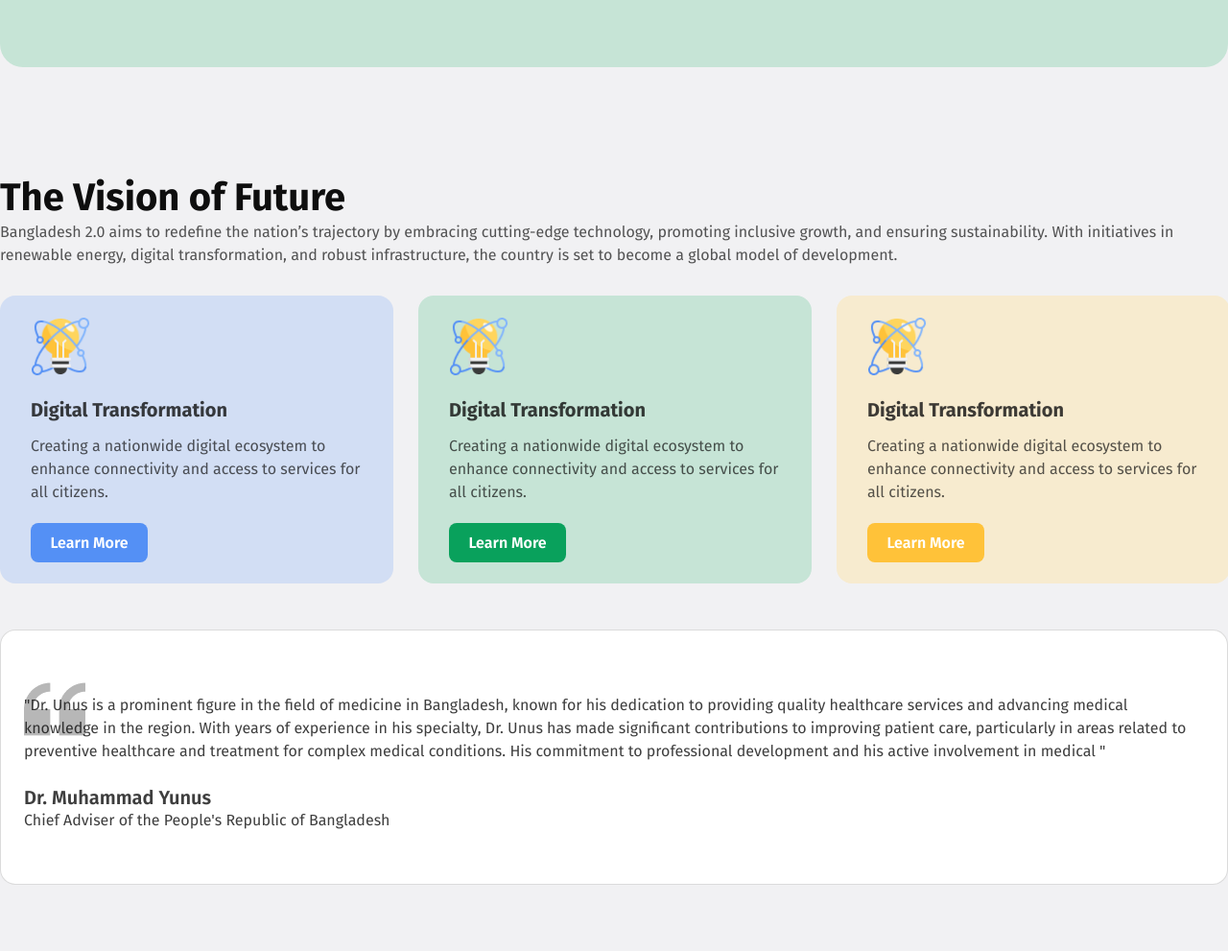
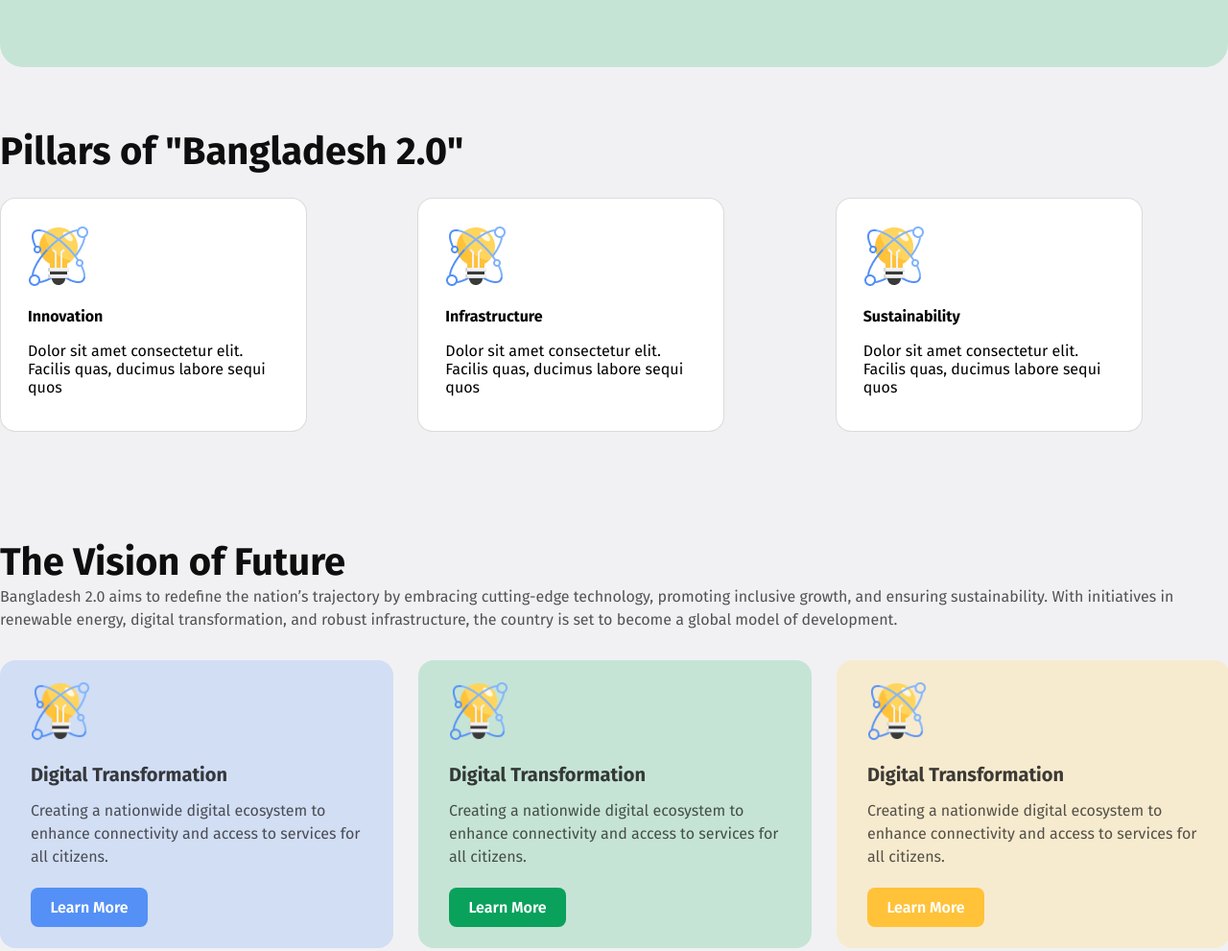
Before and after one commit to abulhasan7bd/assignment-1, a plain HTML site: page index.html in a window 1280 px wide. Shown: the part 640-1631 px from the top of the page at 96% size. Drawn offline with nearby package versions, Linux system fonts and the light colour scheme; files whose address does not match are found by name.

Commit message:
complete

```diff
--- a/index.html
+++ b/index.html
@@ -17,7 +17,7 @@
     <!-- nav start  -->
     <nav>
       <h1>Bangladesh 2.0</h1>
-      <button>Sign In</button><i class="ri-arrow-down-s-line"></i>
+      <button>Sign In</button>
     </nav>
     <!-- nav start end -->
 
@@ -38,6 +38,38 @@
       </div>
     </header>
     <!-- banner section end  -->
+
+    <!-- bd filler  -->
+    <section class="bd-piller">
+      <h1>Pillars of "Bangladesh 2.0"</h1>
+      <div class="piller-cards">
+        <div class="p-card">
+          <img src="./assets/card-icon.png" alt="" />
+          <h4>Innovation</h4>
+          <p>
+            Dolor sit amet consectetur elit. Facilis quas, ducimus labore sequi
+            quos
+          </p>
+        </div>
+        <div class="p-card">
+          <img src="./assets/card-icon.png" alt="" />
+          <h4>Infrastructure</h4>
+          <p>
+            Dolor sit amet consectetur elit. Facilis quas, ducimus labore sequi
+            quos
+          </p>
+        </div>
+        <div class="p-card">
+          <img src="./assets/card-icon.png" alt="" />
+          <h4>Sustainability</h4>
+          <p>
+            Dolor sit amet consectetur elit. Facilis quas, ducimus labore sequi
+            quos
+          </p>
+        </div>
+      </div>
+    </section>
+    <!-- bd filler  end-->
 
     <!-- feature section start  -->
     <section class="feature">
@@ -125,25 +157,33 @@
               Do you believe Bangladesh is on the right path toward becoming a
               developed nation?
             </td>
-            <td><button>Yes, I Agree <i class="ri-arrow-down-s-line"></i></button></td>
+            <td>
+              <button>Yes, I Agree <i class="ri-arrow-down-s-line"></i></button>
+            </td>
           </tr>
           <tr>
             <td>
               Do you believe Bangladesh is on the right path toward becoming a
               developed nation?
             </td>
-            <td><button>Yes, I Agree <i class="ri-arrow-down-s-line"></i></button></td>
+            <td>
+              <button>Yes, I Agree <i class="ri-arrow-down-s-line"></i></button>
+            </td>
           </tr>
           <tr>
             <td>
               Do you believe Bangladesh is on the right path toward becoming a
               developed nation?
             </td>
-            <td><button>Yes, I Agree <i class="ri-arrow-down-s-line"></i></button></td>
+            <td>
+              <button>Yes, I Agree <i class="ri-arrow-down-s-line"></i></button>
+            </td>
           </tr>
         </tbody>
       </table>
     </section>
+    <!-- your openion section end  -->
+
     <!-- news section start  -->
     <!-- 1  -->
     <section class="news">
--- a/style.css
+++ b/style.css
@@ -94,6 +94,37 @@ nav button:hover {
   width: 100%;
 }
 
+/* bd piller  */
+.bd-piller {
+  width: 1280px;
+  height: fit-content;
+  margin: 4rem auto;
+}
+.bd-piller h1 {
+  color: rgb(14, 14, 14);
+  font-size: 40px;
+  font-weight: 700;
+  margin-bottom: 24px;
+}
+.bd-piller .piller-cards {
+  display: grid;
+  grid-template-columns: repeat(3, 1fr);
+  grid-column-gap: 26px;
+  justify-content: center;
+  align-items: center;
+}
+.bd-piller .p-card {
+  width: 320px;
+  height: 244px;
+  box-sizing: border-box;
+  border: 1px solid rgba(14, 14, 14, 0.15);
+  border-radius: 16px;
+  background: rgb(255, 255, 255);
+  padding: 28px;
+}
+.bd-piller .p-card h4{
+  margin: 17px 0;
+}
 /* feature style  */
 .feature {
   width: 1280px;
@@ -236,7 +267,8 @@ nav button:hover {
 .openion table thead tr {
   border: 1px solid rgba(14, 14, 14, 0.15);
   background: rgb(198, 228, 214);
-  height: 72px; border: 1px solid rgba(14, 14, 14, 0.15);
+  height: 72px;
+  border: 1px solid rgba(14, 14, 14, 0.15);
   color: rgb(14, 14, 14);
   font-size: 16px;
   font-weight: 600;
```
